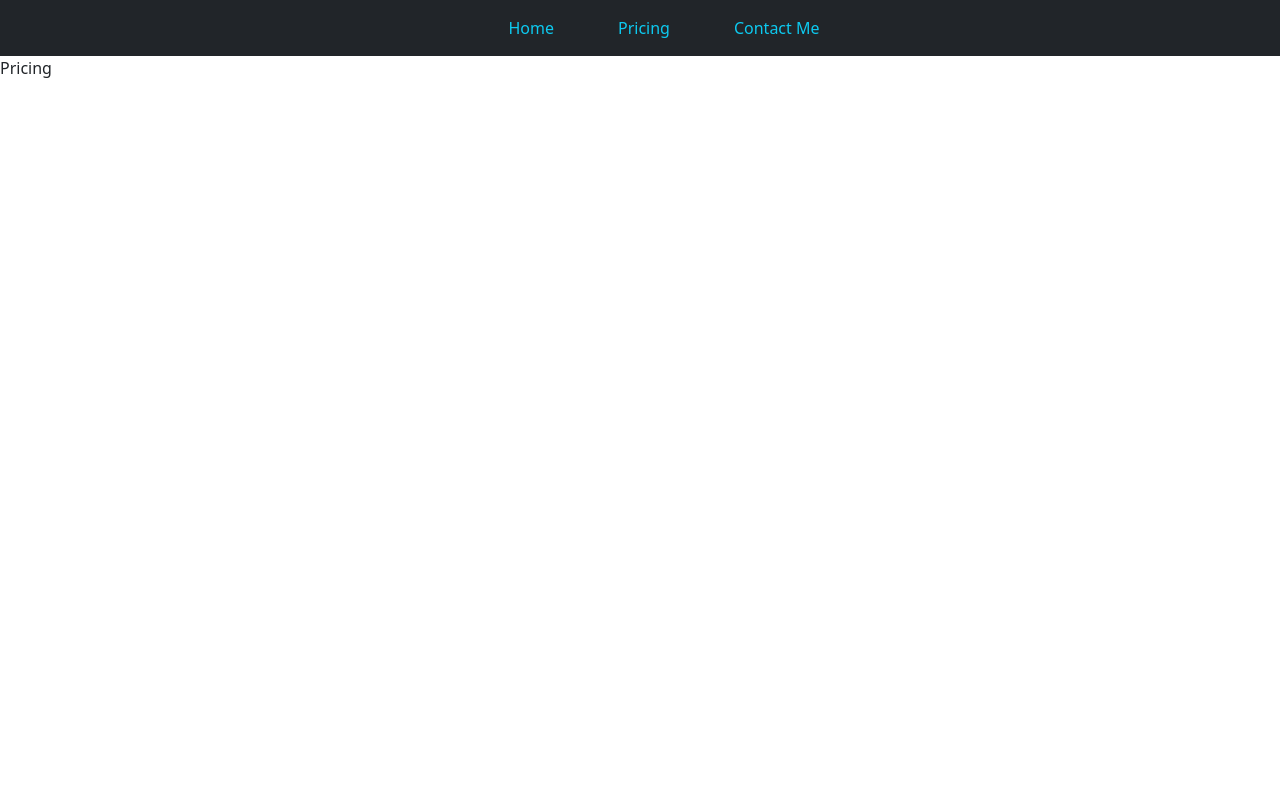
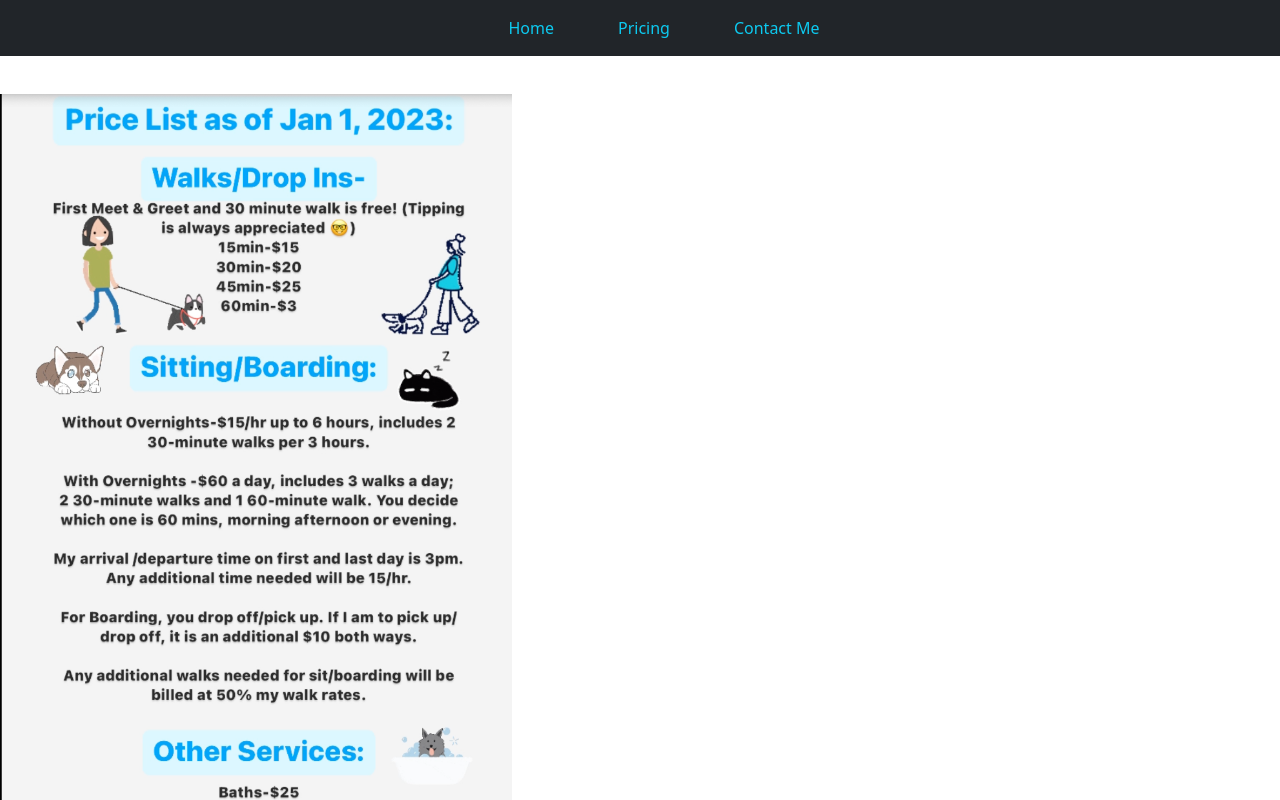
Before and after one commit to drew-anello/steph-site, a React (Vite) app: page /pricing in a window 1280 px wide. Shown: the top 800 px of the page. Built offline with nearby package versions, Linux system fonts and the light colour scheme.

Commit message:
need new flyer

```diff
--- a/src/Pages/Pricing.tsx
+++ b/src/Pages/Pricing.tsx
@@ -2,7 +2,9 @@ import React from 'react'
 
 function Pricing() {
   return (
-    <div>Pricing</div>
+    <div className='pricing'>
+      <img src='src/imgs/pricelist.png' alt='pricing of services 15min-$15, 30min-$20, 45min-$25 1hr-$30'/>
+    </div>
   )
 }
 
--- a/src/style.css
+++ b/src/style.css
@@ -15,3 +15,11 @@ margin: 0%;
     padding: 2%;
     margin: 2%;
 }
+.pricing img{
+    margin-top: 3%;
+    height: 60%;
+    width:40%;
+    display: flex;
+    align-items: center;
+
+}
```
Also changed, not shown: src/imgs/pricelist.png (added).
